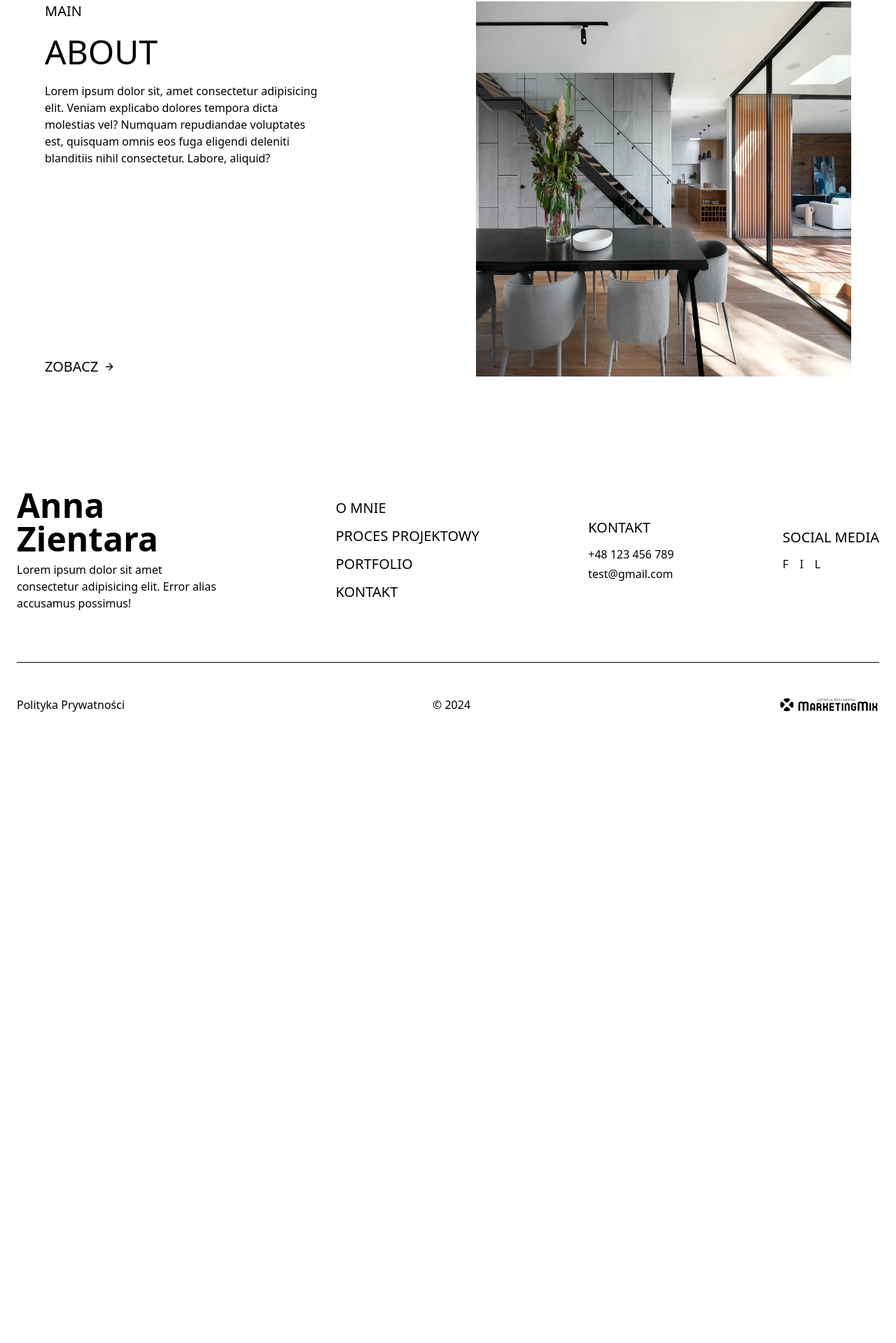
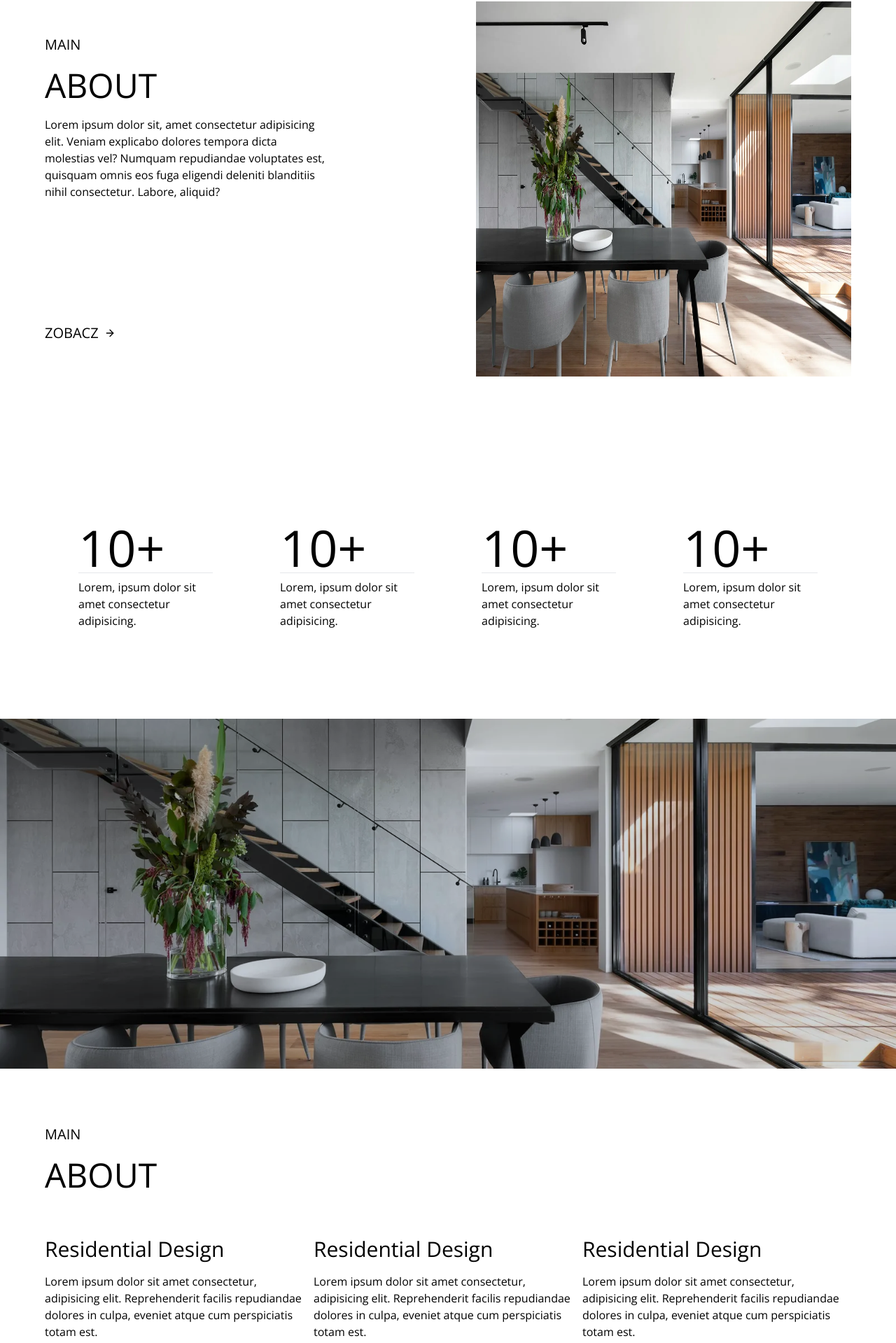
Before and after one commit to marketingMixNT/architect-portfolio, a Next.js app: page / in a window 1280 px wide. Shown: the part 878-2797 px from the top of the page at 70% size. Before the commit the page ends 1921 px from the top, so only its background shows below. Built offline with nearby package versions, Linux system fonts and the light colour scheme.

Commit message:
finish template of home page

```diff
--- a/app/(client)/layout.tsx
+++ b/app/(client)/layout.tsx
@@ -11,9 +11,9 @@ export default function RootLayout({
 	children: React.ReactNode
 }>) {
 	return (
-		<html lang='pl' className='scroll-smooth duration-300'>
+		<html lang='pl' className=''>
 			<body
-				className={`${font_heading} ${font_text}  font-text bg-bgLight-400 dark:bg-bgDark-400 selection:bg-ownPink-600`}>
+				className={`${font_heading} ${font_text}  font-text bg-bgLight-400 dark:bg-bgDark-400 selection:bg-ownPink-600 scroll-smooth duration-300`}>
 				<Provider>
 					{children}
 					<Footer />
--- a/app/(client)/page.tsx
+++ b/app/(client)/page.tsx
@@ -1,11 +1,17 @@
 import type { Metadata } from 'next'
 import Navbar from '@/app/components/nav/Navbar'
-import { ArrowDownIcon, } from '../utils/icons'
-import Link from 'next/link'
-import { ArrowRight } from 'lucide-react'
+import { ArrowDownIcon } from '../utils/icons'
 
 import DummyImage from '@/public/assets/hero.webp'
 import Image from 'next/image'
+import Section from '@/app/components/Section'
+import Wrapper from '@/app/components/Wrapper'
+import Subheading from '@/app/components/Subheading'
+import Heading from '@/app/components/Heading'
+import Text from '../components/Text'
+import BaseLink from '../components/BaseLink'
+import Link from 'next/link'
+
 
 export const metadata: Metadata = {
 	title: 'Anna Zientara',
@@ -34,25 +40,221 @@ export default function Home() {
 			</header>
 
 			<main>
-				<section className='py-20'>
-					<div className='max-w-screen-2xl mx-auto grid lg:grid-cols-2 gap-20 px-8 sm:px-16'>
-						<div className='flex flex-col justify-between items-start gap-12 lg:gap-0'>
+				<Section>
+					<Wrapper className=' grid lg:grid-cols-2 gap-20 '>
+						<div className='flex flex-col justify-between items-start gap-12 lg:gap-0 py-12'>
 							<div className='space-y-5 w-[75%]'>
-								<span className='text-xl uppercase'>MAIN</span>
-								<h2 className='text-5xl uppercase'>About</h2>
-								<p>
+								<Subheading>Main</Subheading>
+								<Heading>About</Heading>
+								<Text>
 									Lorem ipsum dolor sit, amet consectetur adipisicing elit. Veniam explicabo dolores tempora dicta
 									molestias vel? Numquam repudiandae voluptates est, quisquam omnis eos fuga eligendi deleniti
 									blanditiis nihil consectetur. Labore, aliquid?
-								</p>
+								</Text>
 							</div>
-							<Link href='/o-mnie' className='text-xl uppercase flex justify-center items-center gap-2 group '>Zobacz <ArrowRight className='w-4 group-hover:translate-x-2 duration-300'/></Link>
+							<BaseLink href='/o-mnie'>Zobacz</BaseLink>
 						</div>
-						<div className='flex justify-end'>
-							<Image src={DummyImage} alt='hero' className='aspect-square '  />
+						<div className='flex justify-end '>
+							<Image src={DummyImage} alt='hero' className='aspect-square  ' loading='lazy' />
 						</div>
-					</div>
-				</section>
+					</Wrapper>
+				</Section>
+
+				<Section>
+					<Wrapper className='grid grid-cols-1 sm:grid-cols-2 lg:grid-cols-4 2xl:gap-28'>
+						<div className='  p-12 text-center sm:text-left'>
+							<span className='text-7xl uppercase'>10+</span>
+							<hr className='' />
+							<p className='pt-2'>Lorem, ipsum dolor sit amet consectetur adipisicing.</p>
+						</div>
+						<div className=' p-12 text-center sm:text-left'>
+							<span className='text-7xl uppercase'>10+</span>
+							<hr className='' />
+							<p className='pt-2'>Lorem, ipsum dolor sit amet consectetur adipisicing.</p>
+						</div>
+						<div className=' p-12 text-center sm:text-left'>
+							<span className='text-7xl uppercase'>10+</span>
+							<hr className='' />
+							<p className='pt-2'>Lorem, ipsum dolor sit amet consectetur adipisicing.</p>
+						</div>
+						<div className=' p-12 text-center sm:text-left'>
+							<span className='text-7xl uppercase'>10+</span>
+							<hr className='' />
+							<p className='pt-2'>Lorem, ipsum dolor sit amet consectetur adipisicing.</p>
+						</div>
+					</Wrapper>
+				</Section>
+
+				<div className=" w-full h-[500px] bg-[url('/assets/hero--mobile.webp')] sm:bg-[url('/assets/hero.webp')] bg-center bg-cover bg-no-repeat sm:bg-fixed bg-blend-multiply bg-gray-300 flex justify-center items-center relative"></div>
+
+				<Section>
+					<Wrapper>
+						<div className='space-y-5 w-[75%]'>
+							<Subheading>Main</Subheading>
+							<Heading>About</Heading>
+						</div>
+						<div className='grid grid-cols-1 sm:grid-cols-2 lg:grid-cols-3 2xl:gap-28 pt-16'>
+							<div className='space-y-4'>
+								<h2 className='text-3xl'>Residential Design</h2>
+								<Text>
+									Lorem ipsum dolor sit amet consectetur, adipisicing elit. Reprehenderit facilis repudiandae dolores in
+									culpa, eveniet atque cum perspiciatis totam est.
+								</Text>
+							</div>
+							<div className='space-y-4'>
+								<h2 className='text-3xl'>Residential Design</h2>
+								<Text>
+									Lorem ipsum dolor sit amet consectetur, adipisicing elit. Reprehenderit facilis repudiandae dolores in
+									culpa, eveniet atque cum perspiciatis totam est.
+								</Text>
+							</div>
+							<div className='space-y-4'>
+								<h2 className='text-3xl'>Residential Design</h2>
+								<Text>
+									Lorem ipsum dolor sit amet consectetur, adipisicing elit. Reprehenderit facilis repudiandae dolores in
+									culpa, eveniet atque cum perspiciatis totam est.
+								</Text>
+							</div>
+						</div>
+					</Wrapper>
+				</Section>
+
+				<Section>
+					<Wrapper className=' grid lg:grid-cols-2 gap-20 '>
+						<div className='flex justify-start items-center'>
+							<Image src={DummyImage} alt='hero' className='aspect-square max-h-[550px] ' loading='lazy' />
+						</div>
+						<div className='flex flex-col justify-between items-start gap-12 lg:gap-0 '>
+							<div className='space-y-5 w-[75%]'>
+								<Subheading>Main</Subheading>
+								<Heading>About</Heading>
+								<ul className='space-y-8'>
+									<li>
+										<div className='border-b border-gray-300 pb-4 space-y-2'>
+											<h2 className='text-2xl'>Lorem, ipsum.</h2>
+											<Text>
+												Lorem ipsum dolor sit, amet consectetur adipisicing elit. Veniam explicabo dolores tempora dicta
+												molestias vel? Numquam repudiandae voluptates est, quisquam omnis eos fuga eligendi deleniti
+												blanditiis nihil consectetur. Labore, aliquid?
+											</Text>
+										</div>
+									</li>
+									<li>
+										<div className='border-b border-gray-300 pb-4 space-y-2'>
+											<h2 className='text-2xl'>Lorem, ipsum.</h2>
+											<Text>
+												Lorem ipsum dolor sit, amet consectetur adipisicing elit. Veniam explicabo dolores tempora dicta
+												molestias vel? Numquam repudiandae voluptates est, quisquam omnis eos fuga eligendi deleniti
+												blanditiis nihil consectetur. Labore, aliquid?
+											</Text>
+										</div>
+									</li>
+									<li>
+										<div className='border-b border-gray-300 pb-4 space-y-2'>
+											<h2 className='text-2xl'>Lorem, ipsum.</h2>
+											<Text>
+												Lorem ipsum dolor sit, amet consectetur adipisicing elit. Veniam explicabo dolores tempora dicta
+												molestias vel? Numquam repudiandae voluptates est, quisquam omnis eos fuga eligendi deleniti
+												blanditiis nihil consectetur. Labore, aliquid?
+											</Text>
+										</div>
+									</li>
+								</ul>
+							</div>
+						</div>
+					</Wrapper>
+				</Section>
+
+				<Section>
+					<Wrapper className=''>
+						<Subheading>Our</Subheading>
+						<Heading>Projekty</Heading>
+						<div className='space-y-12'>
+							<div className='flex flex-col lg:flex-row py-8 border-b border-gray-300 max-w-screen-xl mx-auto gap-12'>
+								<Image src={DummyImage} alt='hero' className='aspect-video  lg:w-1/2' loading='lazy' />
+								<div className=' flex flex-col justify-between lg:w-1/2'>
+									<div className='space-y-4 w-[70%]'>
+										<h2 className='text-3xl'>Projekt</h2>
+										<Text>
+											Lorem ipsum dolor sit amet consectetur adipisicing elit. Voluptatem voluptates animi id a nesciunt
+											harum omnis, molestias quo blanditiis est.
+										</Text>
+									</div>
+
+									<BaseLink href='/o-mnie' className='lg:self-end pt-6 lg:pt-0'>Zobacz</BaseLink>
+								</div>
+							</div>
+							<div className='flex flex-col lg:flex-row py-8 border-b border-gray-300 max-w-screen-xl mx-auto gap-12'>
+								<Image src={DummyImage} alt='hero' className='aspect-video  lg:w-1/2' loading='lazy' />
+								<div className=' flex flex-col justify-between lg:w-1/2'>
+									<div className='space-y-4 w-[70%]'>
+										<h2 className='text-3xl'>Projekt</h2>
+										<Text>
+											Lorem ipsum dolor sit amet consectetur adipisicing elit. Voluptatem voluptates animi id a nesciunt
+											harum omnis, molestias quo blanditiis est.
+										</Text>
+									</div>
+
+									<BaseLink href='/o-mnie' className='lg:self-end pt-6 lg:pt-0'>Zobacz</BaseLink>
+								</div>
+							</div>
+							<div className='flex flex-col lg:flex-row py-8 border-b border-gray-300 max-w-screen-xl mx-auto gap-12'>
+								<Image src={DummyImage} alt='hero' className='aspect-video  lg:w-1/2' loading='lazy' />
+								<div className=' flex flex-col justify-between lg:w-1/2'>
+									<div className='space-y-4 w-[70%]'>
+										<h2 className='text-3xl'>Projekt</h2>
+										<Text>
+											Lorem ipsum dolor sit amet consectetur adipisicing elit. Voluptatem voluptates animi id a nesciunt
+											harum omnis, molestias quo blanditiis est.
+										</Text>
+									</div>
+
+									<BaseLink href='/o-mnie' className='lg:self-end pt-6 lg:pt-0'>Zobacz</BaseLink>
+								</div>
+							</div>
+						</div>
+					</Wrapper>
+				</Section>
+
+				<Section>
+				<Wrapper className=' grid lg:grid-cols-2 gap-20 '>
+
+						<div className='flex flex-col justify-between items-start gap-12 lg:gap-0 '>
+							<div className='space-y-5 w-[75%]'>
+								<Subheading>Our</Subheading>
+								<Heading>Kontakt</Heading>
+
+								<div>
+									<h2>Telefon</h2>
+									<Link href="#">+48 555 444 444</Link>
+								</div>
+
+								<div>
+									<h2>Email</h2>
+									<Link href="#">test@test.com</Link>
+								</div>
+
+								<div>
+									<h2>Adres</h2>
+									<Link href="#">Testowa 123, 34-400 Test</Link>
+								</div>
+								<div>
+									<h2>Social Media</h2>
+									<ul className='flex gap-4'>
+										<li><Link href="#">F</Link></li>
+										<li><Link href="#">F</Link></li>
+										<li><Link href="#">F</Link></li>
+									</ul>
+
+								</div>
+
+							</div>
+						</div>
+						<div className='flex justify-start items-center'>
+							<Image src={DummyImage} alt='hero' className='aspect-square max-h-[550px] ' loading='lazy' />
+						</div>
+					</Wrapper>
+				</Section>
 			</main>
 		</>
 	)
--- /dev/null
+++ b/app/components/BaseLink.tsx
@@ -0,0 +1,13 @@
+import React from 'react'
+import Link from 'next/link'
+import { ArrowRight } from 'lucide-react'
+
+const BaseLink = (props:{href:string, children:React.ReactNode, className?:string}) => {
+	return (
+		<Link href={props.href} className={`text-xl uppercase flex  items-center gap-2 group ${props.className}`}>
+			{props.children} <ArrowRight className='w-4 group-hover:translate-x-2 duration-300' />
+		</Link>
+	)
+}
+
+export default BaseLink
--- /dev/null
+++ b/app/components/Heading.tsx
@@ -0,0 +1,9 @@
+import React from 'react'
+
+const Heading = (props:{children:React.ReactNode}) => {
+  return (
+    <h2 className='text-5xl uppercase'>{props.children}</h2>
+  )
+}
+
+export default Heading
--- /dev/null
+++ b/app/components/Section.tsx
@@ -0,0 +1,9 @@
+import React from 'react'
+
+const Section = (props:{children:React.ReactNode}) => {
+  return (
+   <section  className="py-20">{props.children}</section>
+  )
+}
+
+export default Section
--- /dev/null
+++ b/app/components/Subheading.tsx
@@ -0,0 +1,9 @@
+import React from 'react'
+
+const Subheading = (props:{children:React.ReactNode}) => {
+  return (
+    <span className='text-xl uppercase'>{props.children}</span>
+  )
+}
+
+export default Subheading
--- /dev/null
+++ b/app/components/Text.tsx
@@ -0,0 +1,11 @@
+import React from 'react'
+
+const Text = (props:{children:React.ReactNode}) => {
+  return (
+    <p className=''>
+   {props.children}
+</p>
+  )
+}
+
+export default Text
--- /dev/null
+++ b/app/components/Wrapper.tsx
@@ -0,0 +1,9 @@
+import React from 'react'
+
+const Wrapper = (props:{children:React.ReactNode, className?:string}) => {
+  return (
+    <div className={`max-w-screen-2xl mx-auto px-8 sm:px-16 ${props.className}`}>{props.children}</div>
+  )
+}
+
+export default Wrapper
--- a/app/utils/fonts.tsx
+++ b/app/utils/fonts.tsx
@@ -1,4 +1,4 @@
-import { Inter } from 'next/font/google'
+import { Open_Sans,Inter} from 'next/font/google'
 
 export const font_heading_init = Inter({
 	subsets: ['latin'],
@@ -7,10 +7,10 @@ export const font_heading_init = Inter({
 	weight: ['400'],
 })
 
-export const font_text_init = Inter({
+export const font_text_init = Open_Sans({
 	subsets: ['latin'],
 	display: 'swap',
-	variable: '--font-heading',
+	variable: '--font-text',
 	weight: ['400'],
 })
 
```
